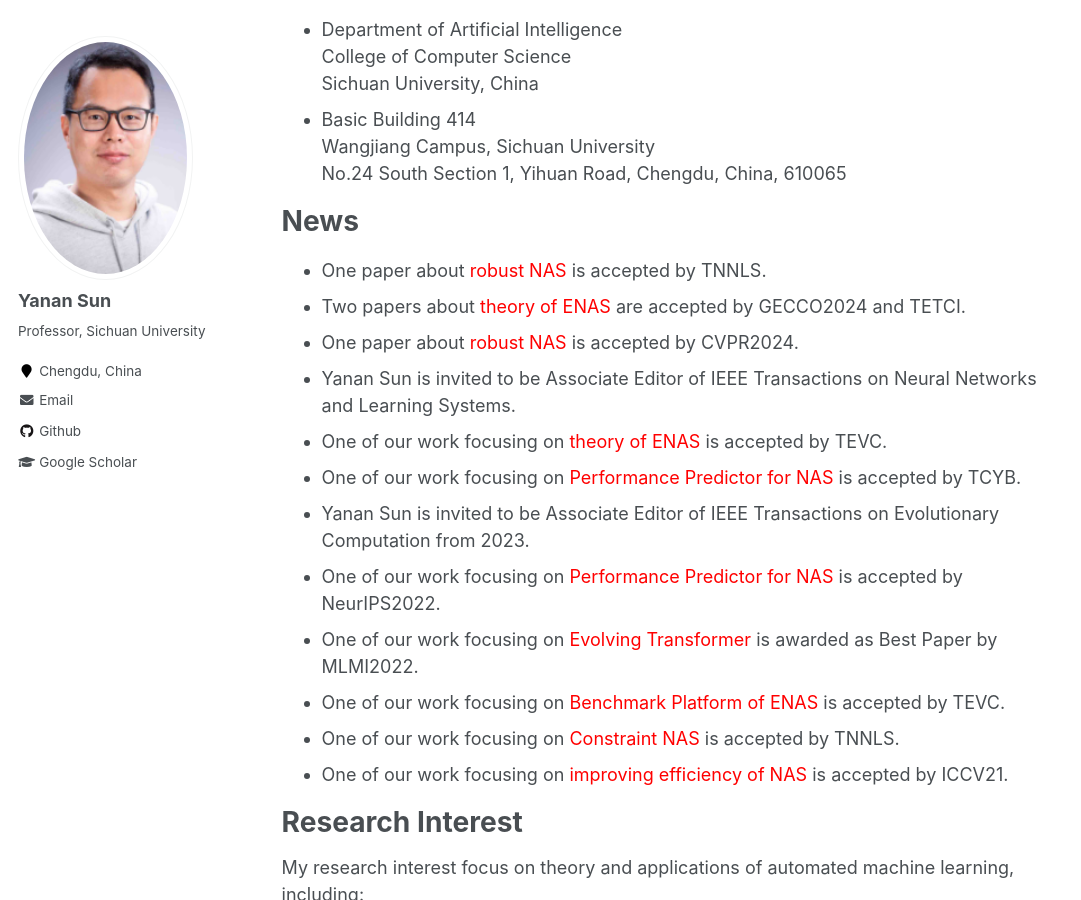
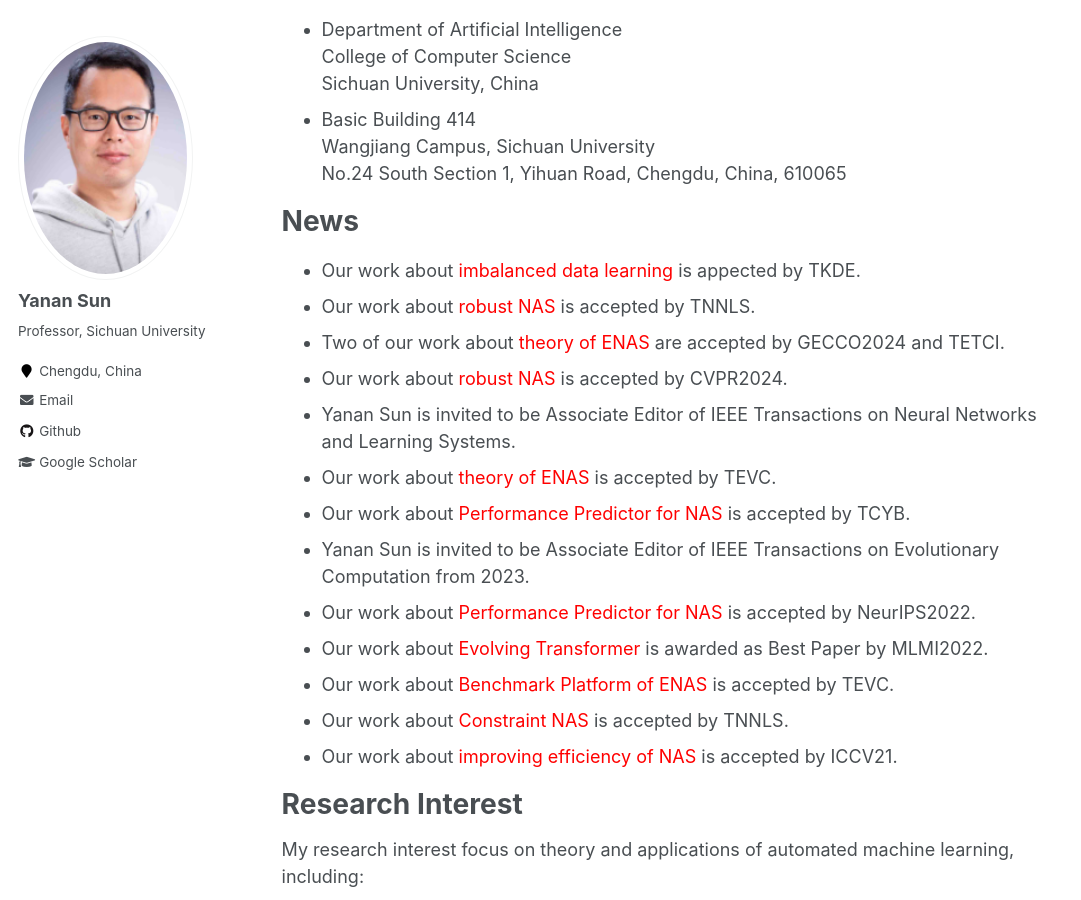
Before and after one commit to yn-sun/yn-sun.github.io, a Jekyll site: the page built from _pages/about.md, in a window 1280 px wide and 900 px high, scrolled down 198 px. Shown: the whole window, without its empty margins (0-1081 px from the left). Built offline with Jekyll 4.4.1, drawn with Linux system fonts in a browser that asks for light colours; comment, search, counter and statistics services are not loaded.

Commit message:
Update about.md

```diff
--- a/_pages/about.md
+++ b/_pages/about.md
@@ -18,18 +18,19 @@ No.24 South Section 1, Yihuan Road, Chengdu, China, 610065
 
 News
 ======
-* One paper about <span style="color: #FF0000">robust NAS</span> is accepted by TNNLS.
-* Two papers about <span style="color: #FF0000">theory of ENAS</span> are accepted by GECCO2024 and TETCI.
-* One paper about <span style="color: #FF0000">robust NAS</span> is accepted by CVPR2024.
+* Our work about <span style="color: #FF0000">imbalanced data learning</span> is appected by TKDE.
+* Our work about <span style="color: #FF0000">robust NAS</span> is accepted by TNNLS.
+* Two of our work about <span style="color: #FF0000">theory of ENAS</span> are accepted by GECCO2024 and TETCI.
+* Our work about <span style="color: #FF0000">robust NAS</span> is accepted by CVPR2024.
 * Yanan Sun is invited to be Associate Editor of IEEE Transactions on Neural Networks and Learning Systems.
-* One of our work focusing on <span style="color: #FF0000">theory of ENAS</span> is accepted by TEVC.
-* One of our work focusing on <span style="color: #FF0000">Performance Predictor for NAS</span> is accepted by TCYB.
+* Our work about <span style="color: #FF0000">theory of ENAS</span> is accepted by TEVC.
+* Our work about <span style="color: #FF0000">Performance Predictor for NAS</span> is accepted by TCYB.
 * Yanan Sun is invited to be Associate Editor of IEEE Transactions on Evolutionary Computation from 2023.
-* One of our work focusing on <span style="color: #FF0000">Performance Predictor for NAS</span> is accepted by NeurIPS2022.
-* One of our work focusing on <span style="color: #FF0000">Evolving Transformer</span> is awarded as Best Paper by MLMI2022.
-* One of our work focusing on <span style="color: #FF0000">Benchmark Platform of ENAS</span> is accepted by TEVC.
-* One of our work focusing on <span style="color: #FF0000">Constraint NAS</span> is accepted by TNNLS.
-* One of our work focusing on <span style="color: #FF0000">improving efficiency of NAS</span> is accepted by ICCV21.
+* Our work about <span style="color: #FF0000">Performance Predictor for NAS</span> is accepted by NeurIPS2022.
+* Our work about <span style="color: #FF0000">Evolving Transformer</span> is awarded as Best Paper by MLMI2022.
+* Our work about <span style="color: #FF0000">Benchmark Platform of ENAS</span> is accepted by TEVC.
+* Our work about <span style="color: #FF0000">Constraint NAS</span> is accepted by TNNLS.
+* Our work about <span style="color: #FF0000">improving efficiency of NAS</span> is accepted by ICCV21.
 
 Research Interest
 ======
```
